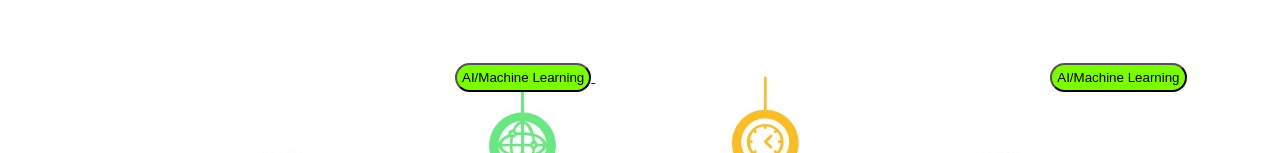
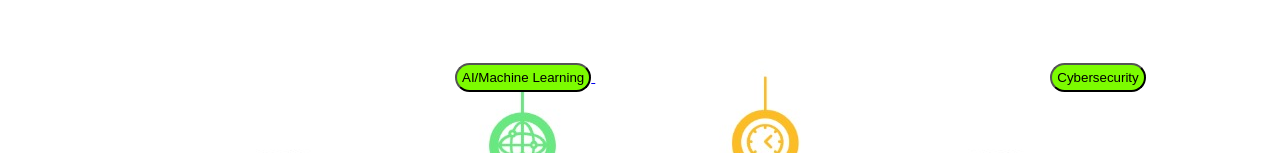
Before and after one commit to Manaswani96/Transformative-Quadrannial, a plain HTML site: page PIndex2.html in a window 1280 px wide. Shown: the part 128-281 px from the top of the page. Drawn offline with Linux system fonts and the light colour scheme.

Commit message:
Update PIndex2.html

```diff
--- a/PIndex2.html
+++ b/PIndex2.html
@@ -42,7 +42,7 @@
     <button class="button1">AI/Machine Learning</button>
 </a>
 <a href="PSubindex2_1.html">
-    <button class="button1">AI/Machine Learning</button>
+    <button class="button1">Cybersecurity</button>
 </a>
         </div>
         <div>
```
